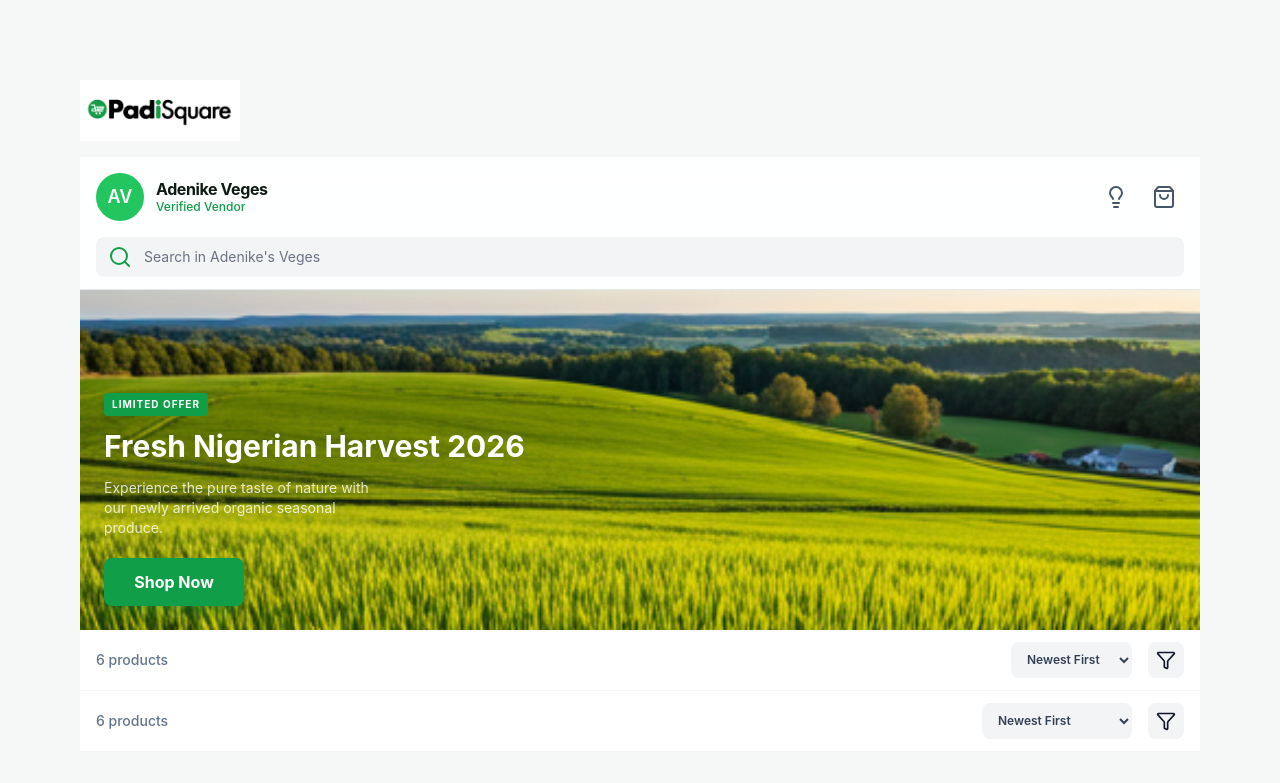
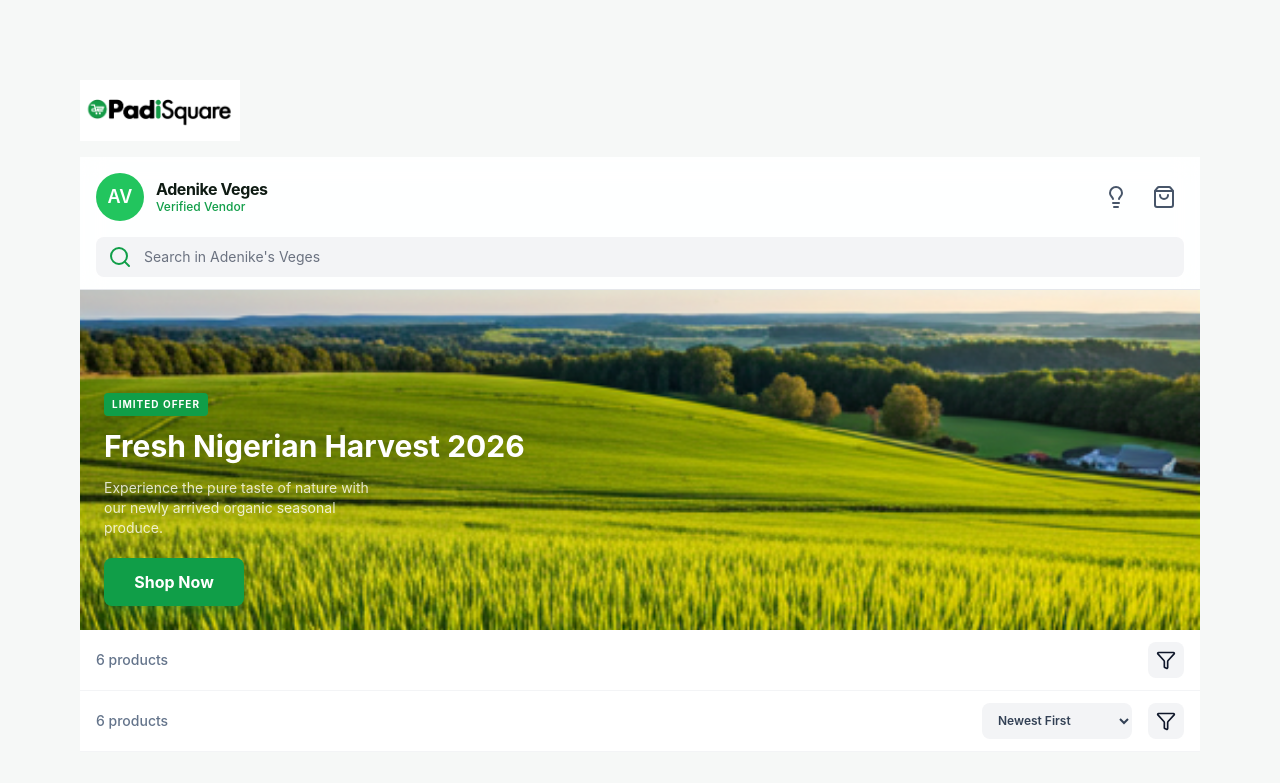
Before and after one commit to Dahmie87/PadiSquare-next-app, a Next.js app: page / in a window 1280 px wide. Shown: the top 783 px of the page. Built offline with nearby package versions, Linux system fonts and the light colour scheme.

Commit message:
upadte app

```diff
--- a/app/page.tsx
+++ b/app/page.tsx
@@ -65,13 +65,7 @@ export default async function Home() {
 {/* <!-- Control Bar --> */}
 <div className="flex items-center gap-4 bg-white dark:bg-gray-900 px-4 py-3 border-b border-gray-100 dark:border-gray-800 sticky top-[109px] z-40">
 <p className="text-slate-500 dark:text-slate-400 text-sm font-medium flex-1">{Object.keys(vendor.products).length} products</p>
-<div className="shrink-0">
-<select className="flex items-center gap-1 cursor-pointer rounded-lg h-9 px-3 bg-gray-100 dark:bg-gray-800 text-slate-700 dark:text-slate-200 text-xs font-semibold">
-  <option value="newest">Newest First</option>
-  <option value="oldest">Oldest First</option>
-  <option value="popular">Most Popular</option>
-</select>
-</div>
+
 <button className="flex items-center justify-center bg-gray-100 dark:bg-gray-800 rounded-lg size-9">
 <Filter className="w-5"/>
 </button>
```
